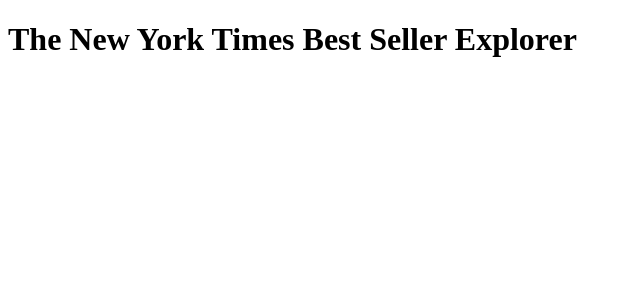
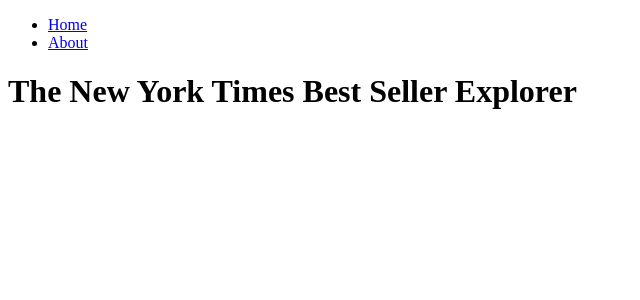
Before and after one commit to johj703/NewYork-Times-Best-Seller-List, a Next.js app: page / in a window 1280 px wide. Shown: the top 300 px of the page, without its empty margins (0-640 px from the left). Built offline with nearby package versions, Linux system fonts and the light colour scheme.

Commit message:
app/page에 Navigation 컴포넌트 추가하기

```diff
--- a/app/page.tsx
+++ b/app/page.tsx
@@ -1,3 +1,10 @@
+import Navigation from "../components/navigation";
+
 export default function Page() {
-  return <h1>The New York Times Best Seller Explorer</h1>;
+  return (
+    <div>
+      <Navigation />
+      <h1>The New York Times Best Seller Explorer</h1>
+    </div>
+  );
 }
```
